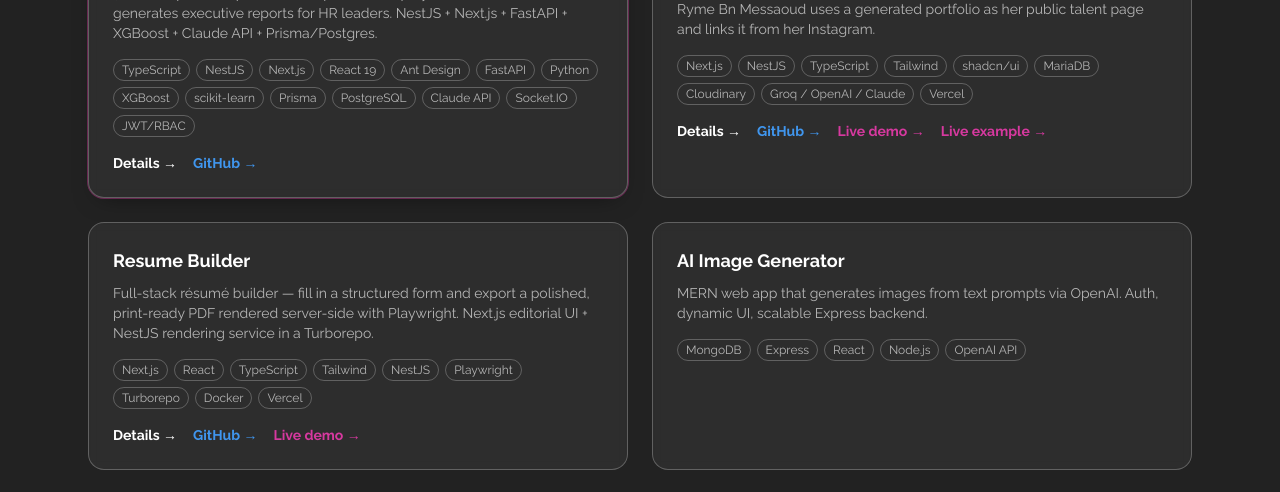
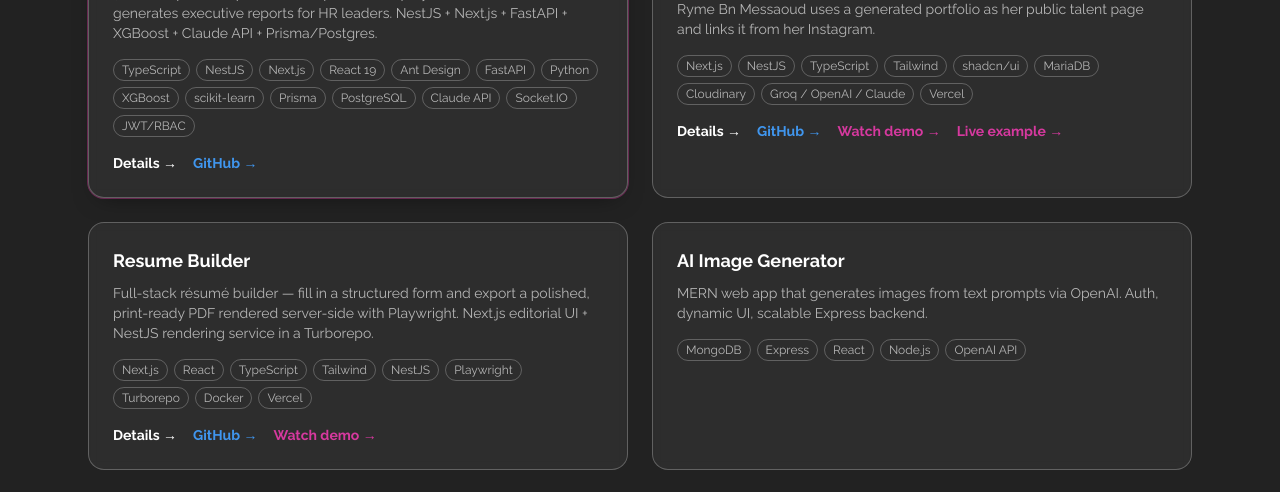
Before and after one commit to SyrineLarbi/my-portfolio, a Next.js app in the folder apps/web/: page / in a window 1280 px wide. Shown: the part 2180-2672 px from the top of the page. Built offline with nearby package versions, Linux system fonts and the light colour scheme.

Commit message:
Add demoVideo links to project cards

```diff
--- a/apps/web/components/tabs/Fullstack.tsx
+++ b/apps/web/components/tabs/Fullstack.tsx
@@ -101,6 +101,7 @@ export function FullstackTab() {
             links={{
               github: 'https://github.com/SyrineLarbi/AI-powered-Digital-Talent-Portfolio-Platform',
               demo: 'https://ai-powered-digital-talent-portfolio.vercel.app',
+              demoVideo: '/demos/ai-talent-portfolio.mp4',
               example: 'https://www.reacchy.com/rymebnmessaoud',
             }}
           />
@@ -115,6 +116,7 @@ export function FullstackTab() {
             links={{
               github: 'https://github.com/SyrineLarbi/resume_builder',
               demo: 'https://resume-builder-web-8qnv.vercel.app/dashboard',
+              demoVideo: '/demos/resume-builder.mp4',
             }}
           />
           <ProjectCard
```
